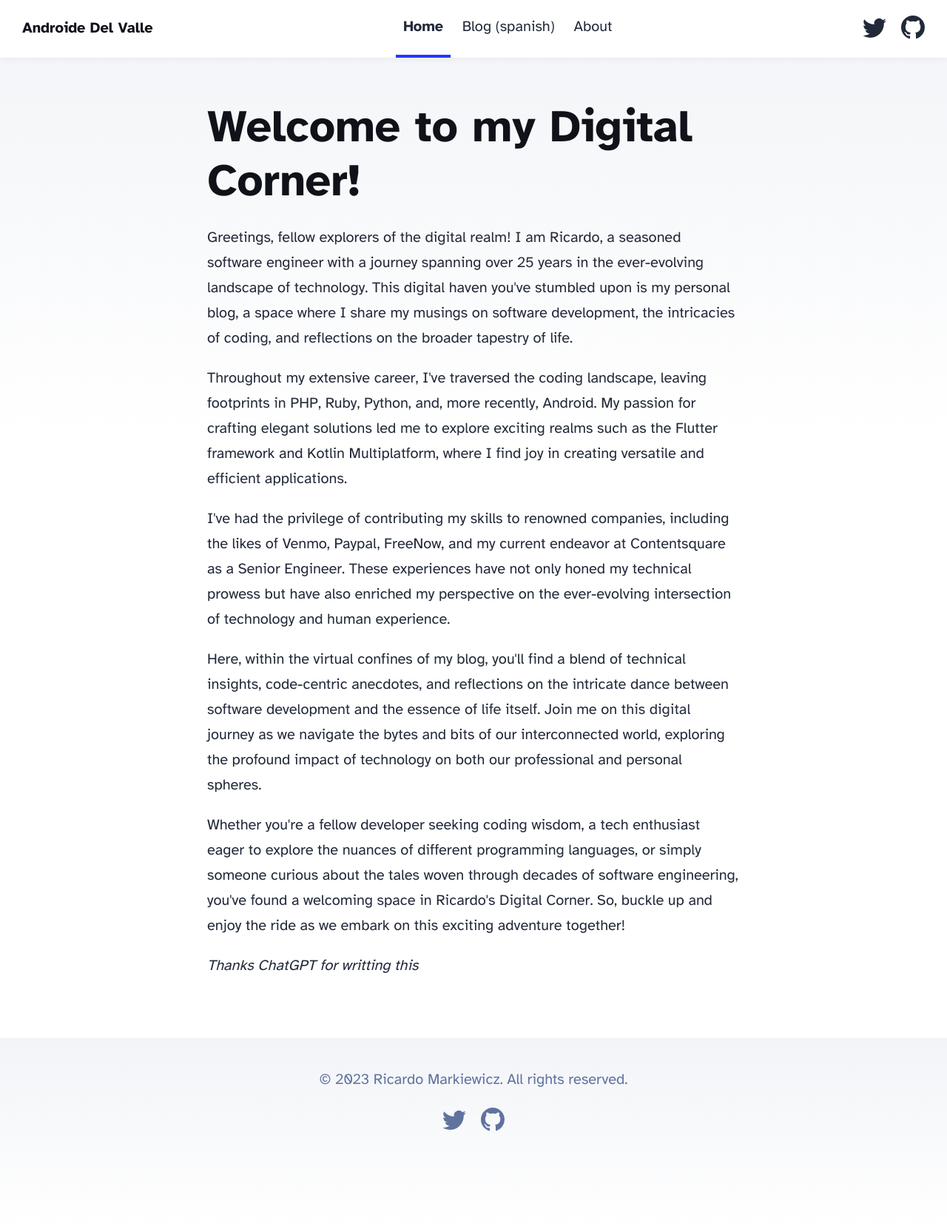
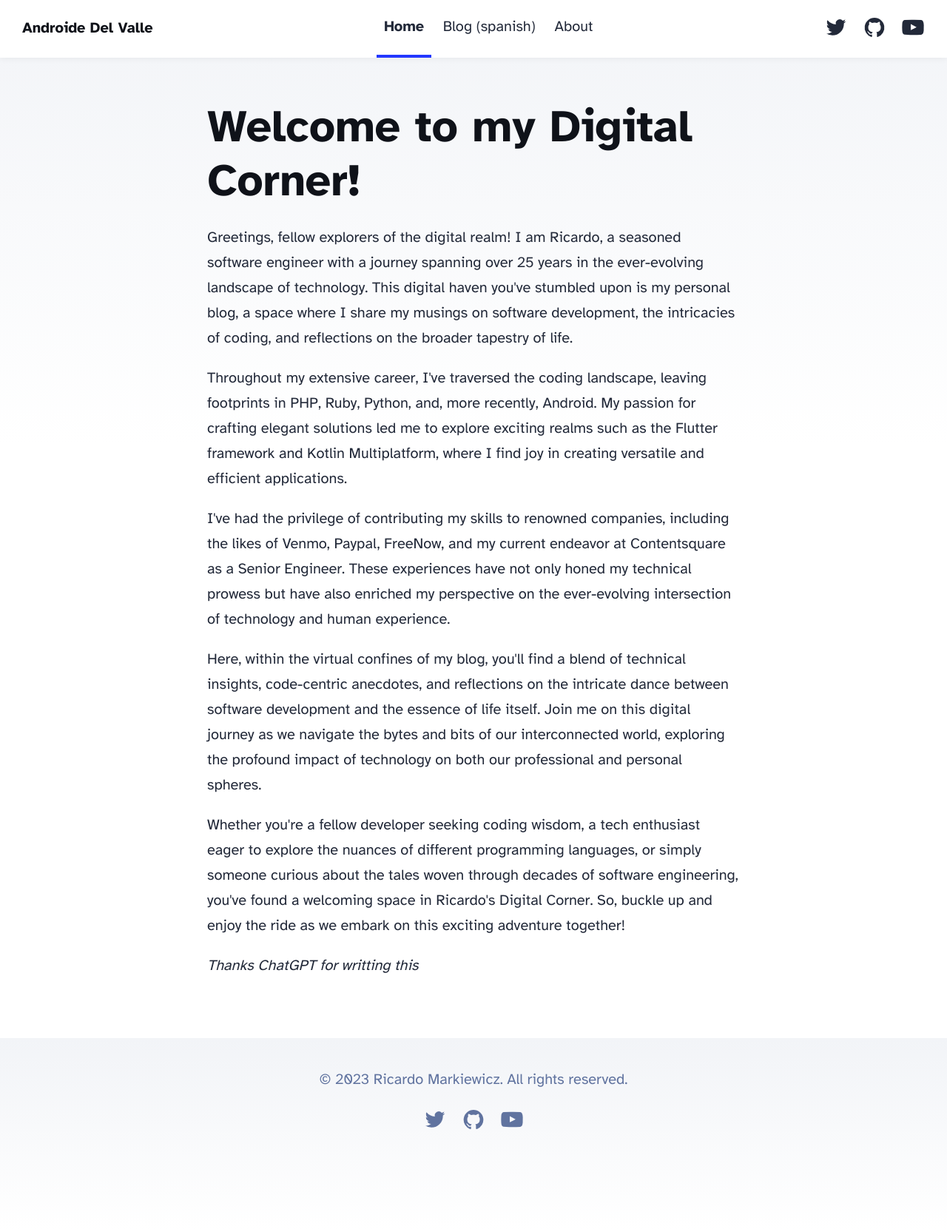
Before and after one commit to Gazer/gazer.github.io, an Astro site: page / in a window 1280 px wide. Shown: the whole page at 74% size. Built offline with nearby package versions, Linux system fonts and the light colour scheme; Astro itself is replaced by a stand-in of ours.

Commit message:
update social icons

```diff
--- a/src/components/Footer.astro
+++ b/src/components/Footer.astro
@@ -5,37 +5,17 @@ const today = new Date();
 <footer>
 	&copy; {today.getFullYear()} Ricardo Markiewicz. All rights reserved.
 	<div class="social-links">
-		<!-- <a href="https://m.webtoo.ls/@astro" target="_blank">
-			<span class="sr-only">Follow Astro on Mastodon</span>
-			<svg
-				viewBox="0 0 16 16"
-				aria-hidden="true"
-				width="32"
-				height="32"
-				astro-icon="social/mastodon"
-				><path
-					fill="currentColor"
-					d="M11.19 12.195c2.016-.24 3.77-1.475 3.99-2.603.348-1.778.32-4.339.32-4.339 0-3.47-2.286-4.488-2.286-4.488C12.062.238 10.083.017 8.027 0h-.05C5.92.017 3.942.238 2.79.765c0 0-2.285 1.017-2.285 4.488l-.002.662c-.004.64-.007 1.35.011 2.091.083 3.394.626 6.74 3.78 7.57 1.454.383 2.703.463 3.709.408 1.823-.1 2.847-.647 2.847-.647l-.06-1.317s-1.303.41-2.767.36c-1.45-.05-2.98-.156-3.215-1.928a3.614 3.614 0 0 1-.033-.496s1.424.346 3.228.428c1.103.05 2.137-.064 3.188-.189zm1.613-2.47H11.13v-4.08c0-.859-.364-1.295-1.091-1.295-.804 0-1.207.517-1.207 1.541v2.233H7.168V5.89c0-1.024-.403-1.541-1.207-1.541-.727 0-1.091.436-1.091 1.296v4.079H3.197V5.522c0-.859.22-1.541.66-2.046.456-.505 1.052-.764 1.793-.764.856 0 1.504.328 1.933.983L8 4.39l.417-.695c.429-.655 1.077-.983 1.934-.983.74 0 1.336.259 1.791.764.442.505.661 1.187.661 2.046v4.203z"
-				></path></svg
-			>
-		</a> -->
 		<a href="https://twitter.com/Gazeria" target="_blank">
 			<span class="sr-only">Follow me on Twitter</span>
-			<svg viewBox="0 0 16 16" aria-hidden="true" width="32" height="32" astro-icon="social/twitter"
-				><path
-					fill="currentColor"
-					d="M5.026 15c6.038 0 9.341-5.003 9.341-9.334 0-.14 0-.282-.006-.422A6.685 6.685 0 0 0 16 3.542a6.658 6.658 0 0 1-1.889.518 3.301 3.301 0 0 0 1.447-1.817 6.533 6.533 0 0 1-2.087.793A3.286 3.286 0 0 0 7.875 6.03a9.325 9.325 0 0 1-6.767-3.429 3.289 3.289 0 0 0 1.018 4.382A3.323 3.323 0 0 1 .64 6.575v.045a3.288 3.288 0 0 0 2.632 3.218 3.203 3.203 0 0 1-.865.115 3.23 3.23 0 0 1-.614-.057 3.283 3.283 0 0 0 3.067 2.277A6.588 6.588 0 0 1 .78 13.58a6.32 6.32 0 0 1-.78-.045A9.344 9.344 0 0 0 5.026 15z"
-				></path></svg
-			>
+			<svg xmlns="http://www.w3.org/2000/svg" width="32" height="32" viewBox="0 0 24 24"><path fill="currentColor" d="M22 5.8a8.49 8.49 0 0 1-2.36.64a4.13 4.13 0 0 0 1.81-2.27a8.21 8.21 0 0 1-2.61 1a4.1 4.1 0 0 0-7 3.74a11.64 11.64 0 0 1-8.45-4.29a4.16 4.16 0 0 0-.55 2.07a4.09 4.09 0 0 0 1.82 3.41a4.05 4.05 0 0 1-1.86-.51v.05a4.1 4.1 0 0 0 3.3 4a3.93 3.93 0 0 1-1.1.17a4.9 4.9 0 0 1-.77-.07a4.11 4.11 0 0 0 3.83 2.84A8.22 8.22 0 0 1 3 18.34a7.93 7.93 0 0 1-1-.06a11.57 11.57 0 0 0 6.29 1.85A11.59 11.59 0 0 0 20 8.45v-.53a8.43 8.43 0 0 0 2-2.12Z"/></svg>
 		</a>
 		<a href="https://github.com/Gazer/" target="_blank">
 			<span class="sr-only">Go to Ricardos's GitHub repos</span>
-			<svg viewBox="0 0 16 16" aria-hidden="true" width="32" height="32" astro-icon="social/github"
-				><path
-					fill="currentColor"
-					d="M8 0C3.58 0 0 3.58 0 8c0 3.54 2.29 6.53 5.47 7.59.4.07.55-.17.55-.38 0-.19-.01-.82-.01-1.49-2.01.37-2.53-.49-2.69-.94-.09-.23-.48-.94-.82-1.13-.28-.15-.68-.52-.01-.53.63-.01 1.08.58 1.23.82.72 1.21 1.87.87 2.33.66.07-.52.28-.87.51-1.07-1.78-.2-3.64-.89-3.64-3.95 0-.87.31-1.59.82-2.15-.08-.2-.36-1.02.08-2.12 0 0 .67-.21 2.2.82.64-.18 1.32-.27 2-.27.68 0 1.36.09 2 .27 1.53-1.04 2.2-.82 2.2-.82.44 1.1.16 1.92.08 2.12.51.56.82 1.27.82 2.15 0 3.07-1.87 3.75-3.65 3.95.29.25.54.73.54 1.48 0 1.07-.01 1.93-.01 2.2 0 .21.15.46.55.38A8.012 8.012 0 0 0 16 8c0-4.42-3.58-8-8-8z"
-				></path></svg
-			>
+			<svg xmlns="http://www.w3.org/2000/svg" width="32" height="32" viewBox="0 0 24 24"><path fill="currentColor" d="M12 2.247a10 10 0 0 0-3.162 19.487c.5.088.687-.212.687-.475c0-.237-.012-1.025-.012-1.862c-2.513.462-3.163-.613-3.363-1.175a3.636 3.636 0 0 0-1.025-1.413c-.35-.187-.85-.65-.013-.662a2.001 2.001 0 0 1 1.538 1.025a2.137 2.137 0 0 0 2.912.825a2.104 2.104 0 0 1 .638-1.338c-2.225-.25-4.55-1.112-4.55-4.937a3.892 3.892 0 0 1 1.025-2.688a3.594 3.594 0 0 1 .1-2.65s.837-.262 2.75 1.025a9.427 9.427 0 0 1 5 0c1.912-1.3 2.75-1.025 2.75-1.025a3.593 3.593 0 0 1 .1 2.65a3.869 3.869 0 0 1 1.025 2.688c0 3.837-2.338 4.687-4.562 4.937a2.368 2.368 0 0 1 .674 1.85c0 1.338-.012 2.413-.012 2.75c0 .263.187.575.687.475A10.005 10.005 0 0 0 12 2.247Z"/></svg>
+		</a>
+    <a href="https://www.youtube.com/@AndroideDelValle/" target="_blank">
+			<span class="sr-only">Go to Ricardos's YouTube channel</span>
+			<svg xmlns="http://www.w3.org/2000/svg" width="32" height="32" viewBox="0 0 24 24"><path fill="currentColor" d="M23 9.71a8.5 8.5 0 0 0-.91-4.13a2.92 2.92 0 0 0-1.72-1A78.36 78.36 0 0 0 12 4.27a78.45 78.45 0 0 0-8.34.3a2.87 2.87 0 0 0-1.46.74c-.9.83-1 2.25-1.1 3.45a48.29 48.29 0 0 0 0 6.48a9.55 9.55 0 0 0 .3 2a3.14 3.14 0 0 0 .71 1.36a2.86 2.86 0 0 0 1.49.78a45.18 45.18 0 0 0 6.5.33c3.5.05 6.57 0 10.2-.28a2.88 2.88 0 0 0 1.53-.78a2.49 2.49 0 0 0 .61-1a10.58 10.58 0 0 0 .52-3.4c.04-.56.04-3.94.04-4.54ZM9.74 14.85V8.66l5.92 3.11c-1.66.92-3.85 1.96-5.92 3.08Z"/></svg>
 		</a>
 	</div>
 </footer>
--- a/src/components/Header.astro
+++ b/src/components/Header.astro
@@ -22,24 +22,17 @@ import { SITE_TITLE } from '../consts';
 				>
 			</a> -->
 			<a href="https://twitter.com/Gazeria" target="_blank">
-				<span class="sr-only">Follow on Twitter</span>
-				<svg viewBox="0 0 16 16" aria-hidden="true" width="32" height="32"
-					><path
-						fill="currentColor"
-						d="M5.026 15c6.038 0 9.341-5.003 9.341-9.334 0-.14 0-.282-.006-.422A6.685 6.685 0 0 0 16 3.542a6.658 6.658 0 0 1-1.889.518 3.301 3.301 0 0 0 1.447-1.817 6.533 6.533 0 0 1-2.087.793A3.286 3.286 0 0 0 7.875 6.03a9.325 9.325 0 0 1-6.767-3.429 3.289 3.289 0 0 0 1.018 4.382A3.323 3.323 0 0 1 .64 6.575v.045a3.288 3.288 0 0 0 2.632 3.218 3.203 3.203 0 0 1-.865.115 3.23 3.23 0 0 1-.614-.057 3.283 3.283 0 0 0 3.067 2.277A6.588 6.588 0 0 1 .78 13.58a6.32 6.32 0 0 1-.78-.045A9.344 9.344 0 0 0 5.026 15z"
-					></path></svg
-				>
-			</a>
-			<a href="https://github.com/Gazer" target="_blank">
-				<span class="sr-only">Go to GitHub repos</span>
-				<svg viewBox="0 0 16 16" aria-hidden="true" width="32" height="32"
-					><path
-						fill="currentColor"
-						d="M8 0C3.58 0 0 3.58 0 8c0 3.54 2.29 6.53 5.47 7.59.4.07.55-.17.55-.38 0-.19-.01-.82-.01-1.49-2.01.37-2.53-.49-2.69-.94-.09-.23-.48-.94-.82-1.13-.28-.15-.68-.52-.01-.53.63-.01 1.08.58 1.23.82.72 1.21 1.87.87 2.33.66.07-.52.28-.87.51-1.07-1.78-.2-3.64-.89-3.64-3.95 0-.87.31-1.59.82-2.15-.08-.2-.36-1.02.08-2.12 0 0 .67-.21 2.2.82.64-.18 1.32-.27 2-.27.68 0 1.36.09 2 .27 1.53-1.04 2.2-.82 2.2-.82.44 1.1.16 1.92.08 2.12.51.56.82 1.27.82 2.15 0 3.07-1.87 3.75-3.65 3.95.29.25.54.73.54 1.48 0 1.07-.01 1.93-.01 2.2 0 .21.15.46.55.38A8.012 8.012 0 0 0 16 8c0-4.42-3.58-8-8-8z"
-					></path></svg
-				>
-			</a>
-		</div>
+			<span class="sr-only">Follow me on Twitter</span>
+			<svg xmlns="http://www.w3.org/2000/svg" width="32" height="32" viewBox="0 0 24 24"><path fill="currentColor" d="M22 5.8a8.49 8.49 0 0 1-2.36.64a4.13 4.13 0 0 0 1.81-2.27a8.21 8.21 0 0 1-2.61 1a4.1 4.1 0 0 0-7 3.74a11.64 11.64 0 0 1-8.45-4.29a4.16 4.16 0 0 0-.55 2.07a4.09 4.09 0 0 0 1.82 3.41a4.05 4.05 0 0 1-1.86-.51v.05a4.1 4.1 0 0 0 3.3 4a3.93 3.93 0 0 1-1.1.17a4.9 4.9 0 0 1-.77-.07a4.11 4.11 0 0 0 3.83 2.84A8.22 8.22 0 0 1 3 18.34a7.93 7.93 0 0 1-1-.06a11.57 11.57 0 0 0 6.29 1.85A11.59 11.59 0 0 0 20 8.45v-.53a8.43 8.43 0 0 0 2-2.12Z"/></svg>
+		</a>
+		<a href="https://github.com/Gazer/" target="_blank">
+			<span class="sr-only">Go to Ricardos's GitHub repos</span>
+			<svg xmlns="http://www.w3.org/2000/svg" width="32" height="32" viewBox="0 0 24 24"><path fill="currentColor" d="M12 2.247a10 10 0 0 0-3.162 19.487c.5.088.687-.212.687-.475c0-.237-.012-1.025-.012-1.862c-2.513.462-3.163-.613-3.363-1.175a3.636 3.636 0 0 0-1.025-1.413c-.35-.187-.85-.65-.013-.662a2.001 2.001 0 0 1 1.538 1.025a2.137 2.137 0 0 0 2.912.825a2.104 2.104 0 0 1 .638-1.338c-2.225-.25-4.55-1.112-4.55-4.937a3.892 3.892 0 0 1 1.025-2.688a3.594 3.594 0 0 1 .1-2.65s.837-.262 2.75 1.025a9.427 9.427 0 0 1 5 0c1.912-1.3 2.75-1.025 2.75-1.025a3.593 3.593 0 0 1 .1 2.65a3.869 3.869 0 0 1 1.025 2.688c0 3.837-2.338 4.687-4.562 4.937a2.368 2.368 0 0 1 .674 1.85c0 1.338-.012 2.413-.012 2.75c0 .263.187.575.687.475A10.005 10.005 0 0 0 12 2.247Z"/></svg>
+		</a>
+    <a href="https://www.youtube.com/@AndroideDelValle/" target="_blank">
+			<span class="sr-only">Go to Ricardos's YouTube channel</span>
+			<svg xmlns="http://www.w3.org/2000/svg" width="32" height="32" viewBox="0 0 24 24"><path fill="currentColor" d="M23 9.71a8.5 8.5 0 0 0-.91-4.13a2.92 2.92 0 0 0-1.72-1A78.36 78.36 0 0 0 12 4.27a78.45 78.45 0 0 0-8.34.3a2.87 2.87 0 0 0-1.46.74c-.9.83-1 2.25-1.1 3.45a48.29 48.29 0 0 0 0 6.48a9.55 9.55 0 0 0 .3 2a3.14 3.14 0 0 0 .71 1.36a2.86 2.86 0 0 0 1.49.78a45.18 45.18 0 0 0 6.5.33c3.5.05 6.57 0 10.2-.28a2.88 2.88 0 0 0 1.53-.78a2.49 2.49 0 0 0 .61-1a10.58 10.58 0 0 0 .52-3.4c.04-.56.04-3.94.04-4.54ZM9.74 14.85V8.66l5.92 3.11c-1.66.92-3.85 1.96-5.92 3.08Z"/></svg>
+		</a>
 	</nav>
 </header>
 <style>
```
